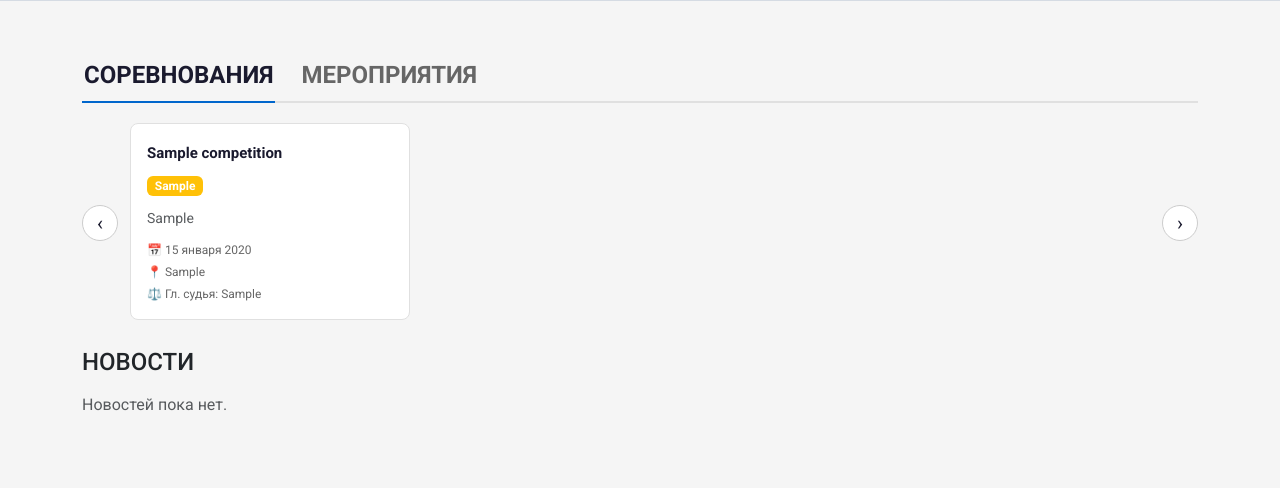
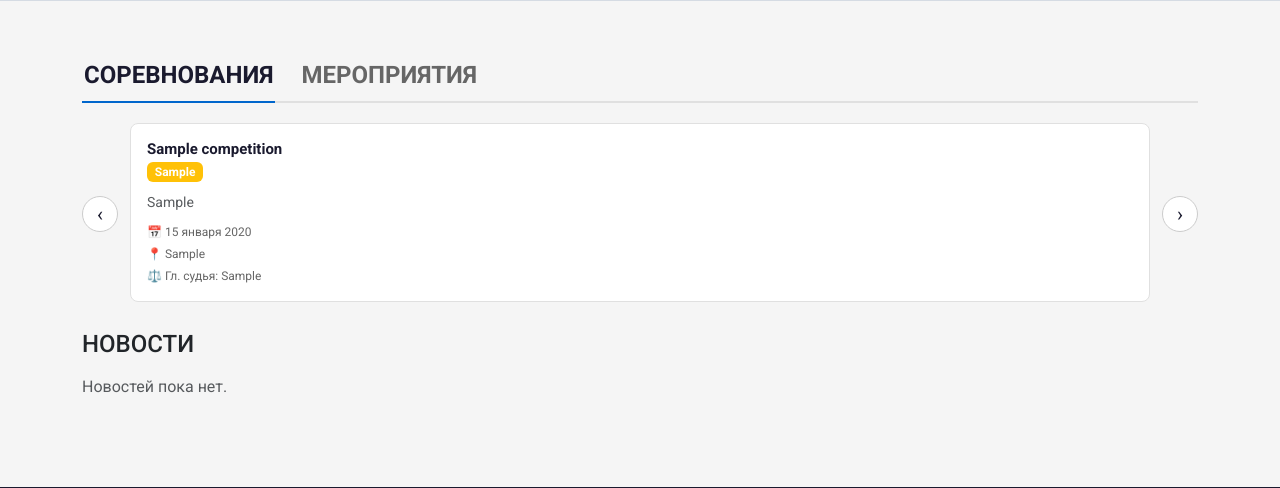
Before and after one commit to rusrafting50-dev/RAFTING_CFO-CODEX, a Flask app: page / in a window 1280 px wide. Shown: the part 539-1027 px from the top of the page. Run offline with Flask 3, Linux system fonts and the light colour scheme; tables that the repository leaves empty hold one stand-in row (values such as "Sample post"); grey boxes marked "Sample" are stand-in pictures.

Commit message:
Карточки соревнований на главной: растягиваются на всю ширину, без зазора заголовок-статус
Карточка теперь flex:1 с min-width:240px вместо фиксированных 280px —
когда карточек мало, они растягиваются поровну на всю ширину слайдера,
а когда карточек много и суммарная ширина не помещается — включается
горизонтальная прокрутка (min-width не даёт карточкам сжаться меньше
разумного). Расстояния между блоками карточки заданы явными
margin-bottom вместо общего gap на контейнере — это позволило сделать
отступ между заголовком и бейджем статуса минимальным, не трогая
остальные (класс/даты/место/судья).

Co-Authored-By: Claude Sonnet 5 <noreply@anthropic.com>
Claude-Session: https://claude.ai/code/session_0162FXnVK5YjdPsDXNwHY5vq

```diff
--- a/static/css/style.css
+++ b/static/css/style.css
@@ -365,9 +365,16 @@ header.scrolled {
 
 .home-carousel-card {
     /* Белая карточка с рамкой (как на rfs.ru), а не тёмная плашка —
-       категория+даты сверху, лого+заголовок в центре, статус снизу. */
+       категория+даты сверху, лого+заголовок в центре, статус снизу.
+       flex:1 растягивает карточки поровну на всю ширину трека, когда
+       карточек мало — с min-width как нижней границей, ниже которой
+       вместо сжатия начинается горизонтальная прокрутка (много карточек).
+       Отступы между блоками — явными margin-bottom ниже, а не через
+       gap, чтобы расстояние между заголовком и бейджем статуса было
+       минимальным, а не таким же, как между остальными блоками. */
     scroll-snap-align: start;
-    flex: 0 0 280px;
+    flex: 1 1 0;
+    min-width: 240px;
     background: #fff;
     color: var(--color-dark);
     border: 1px solid #e0e0e0;
@@ -376,7 +383,6 @@ header.scrolled {
     text-decoration: none;
     display: flex;
     flex-direction: column;
-    gap: 12px;
     transition: transform 0.2s ease, box-shadow 0.2s ease, border-color 0.2s ease;
 }
 
@@ -431,15 +437,18 @@ header.scrolled {
 }
 
 .home-carousel-card-title {
-    flex: 1 1 auto;
     font-weight: 700;
     font-size: 15px;
     line-height: 1.3;
-    padding-top: 4px;
+    margin: 0 0 2px;
     display: -webkit-box;
     -webkit-line-clamp: 2;
     -webkit-box-orient: vertical;
     overflow: hidden;
+}
+
+.home-carousel-card-badge {
+    margin: 0 0 10px;
 }
 
 .home-carousel-status {
@@ -468,6 +477,7 @@ header.scrolled {
     align-items: center;
     gap: 8px;
     flex-wrap: wrap;
+    margin: 0 0 10px;
 }
 
 .home-carousel-card-meta-list {
--- a/templates/main/index.html
+++ b/templates/main/index.html
@@ -59,7 +59,7 @@
                                            class="home-carousel-card">
                                             <span class="home-carousel-card-title">{{ competition.name }}</span>
                                             {% if competition.comp_type %}
-                                                <span class="badge {{ badge_class }} align-self-start">{{ competition.comp_type }}</span>
+                                                <span class="badge {{ badge_class }} align-self-start home-carousel-card-badge">{{ competition.comp_type }}</span>
                                             {% endif %}
                                             {% if competition.age_group or competition.boat_class %}
                                                 <div class="home-carousel-card-classes">
```
